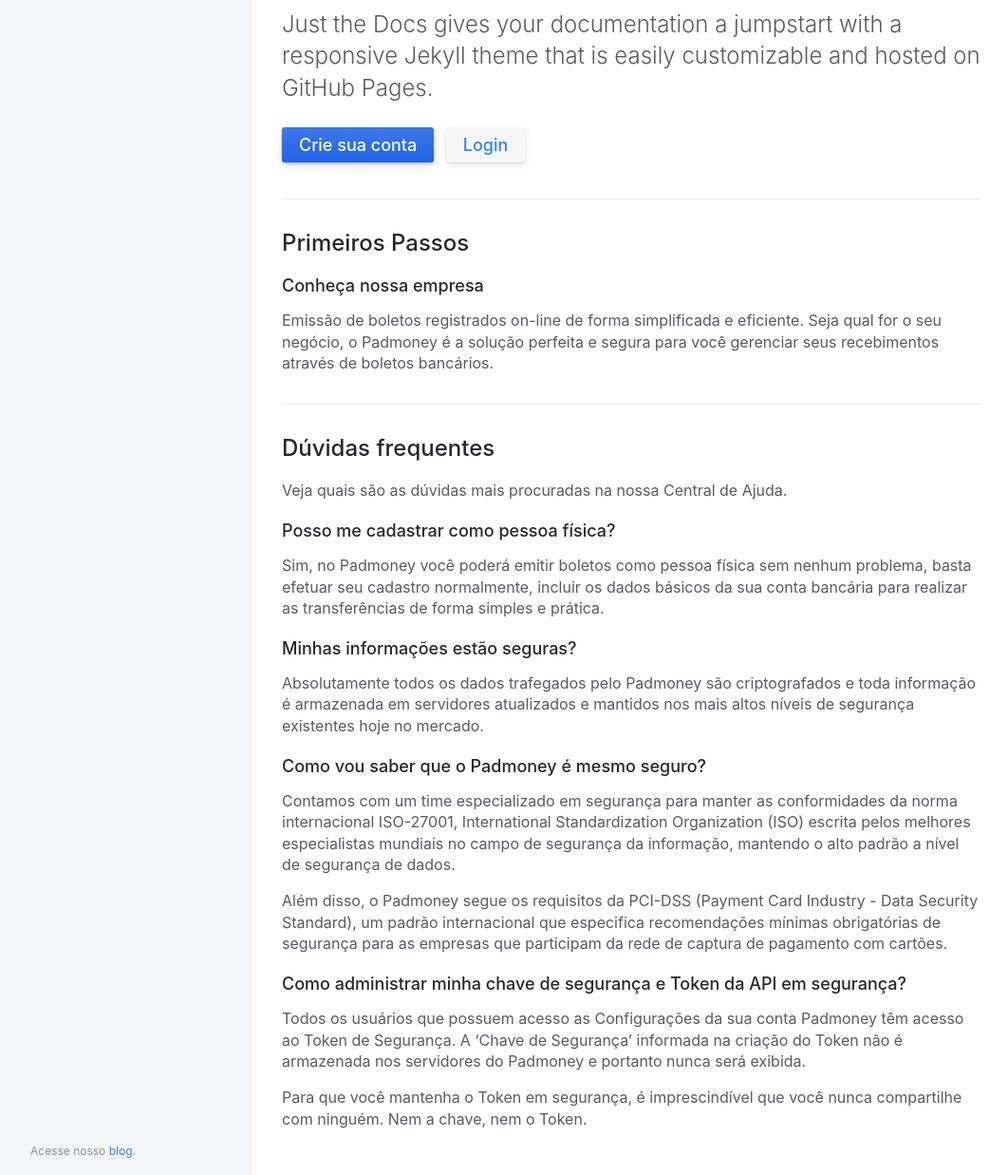
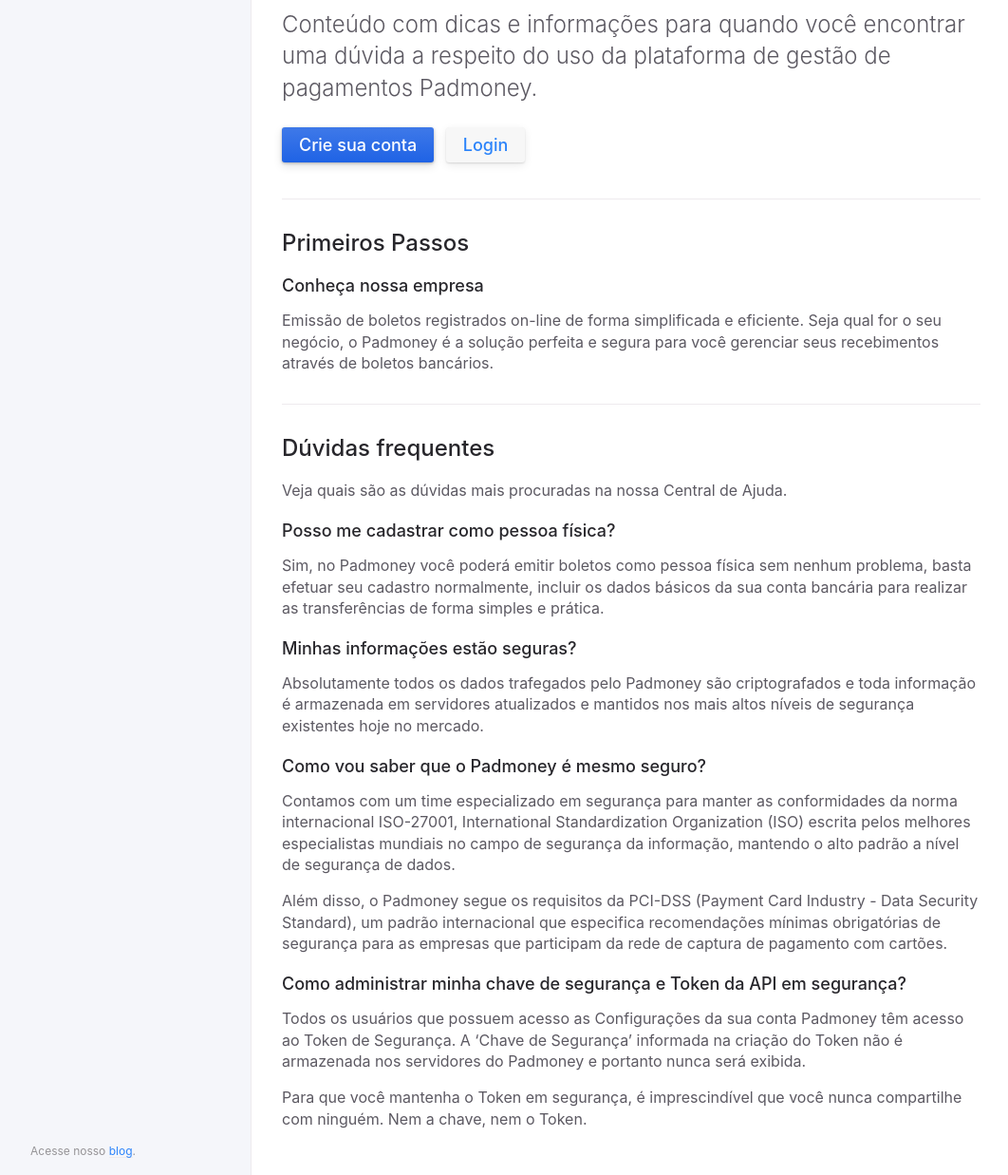
Before and after one commit to padmoney/ajuda, a Jekyll site: the page built from index.md, in a window 1280 px wide. Shown: the part 186-1423 px from the top of the page at 95% size, without its empty margins (91-1153 px from the left). Built offline with Jekyll 4.4.1, drawn with Linux system fonts in a browser that asks for light colours.

Commit message:
Change SEO

```diff
--- a/_config.yml
+++ b/_config.yml
@@ -14,7 +14,7 @@
 # You can create any custom variable you would like, and they will be accessible
 # in the templates via {{ site.myvariable }}.
 title: Central de Ajuda - Padmoney
-description: A Jekyll theme for documentation
+description: Central de Ajuda do Padmoney
 baseurl: "" # the subpath of your site, e.g. /blog
 url: "https://ajuda.padmoney.com" # the base hostname & protocol for your site, e.g. http://example.com
 
--- a/index.md
+++ b/index.md
@@ -2,14 +2,14 @@
 layout: default
 title: Home
 nav_order: 1
-description: "Just the Docs is a responsive Jekyll theme with built-in search that is easily customizable and hosted on GitHub Pages."
+description: Central de Ajuda do Padmoney
 permalink: /
 ---
 
 # Central de Ajuda do Padmoney
 {: .fs-9 }
 
-Just the Docs gives your documentation a jumpstart with a responsive Jekyll theme that is easily customizable and hosted on GitHub Pages.
+Conteúdo com dicas e informações para quando você encontrar uma dúvida a respeito do uso da plataforma de gestão de pagamentos Padmoney.
 {: .fs-6 .fw-300 }
 
 [Crie sua conta](https://signup.padmoney.com/){: .btn .btn-primary .fs-5 .mb-4 .mb-md-0 .mr-2 } [Login](https://app.padmoney.com){: .btn .fs-5 .mb-4 .mb-md-0 }
```
